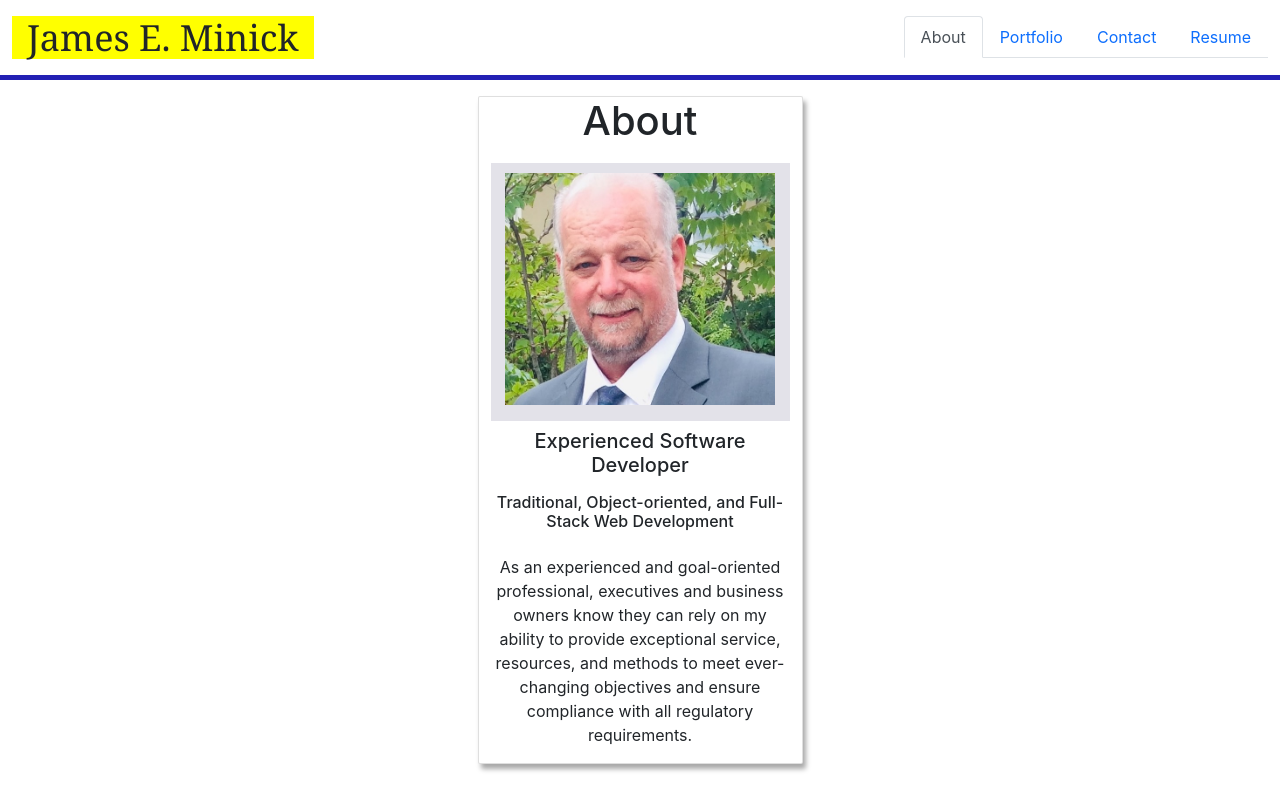
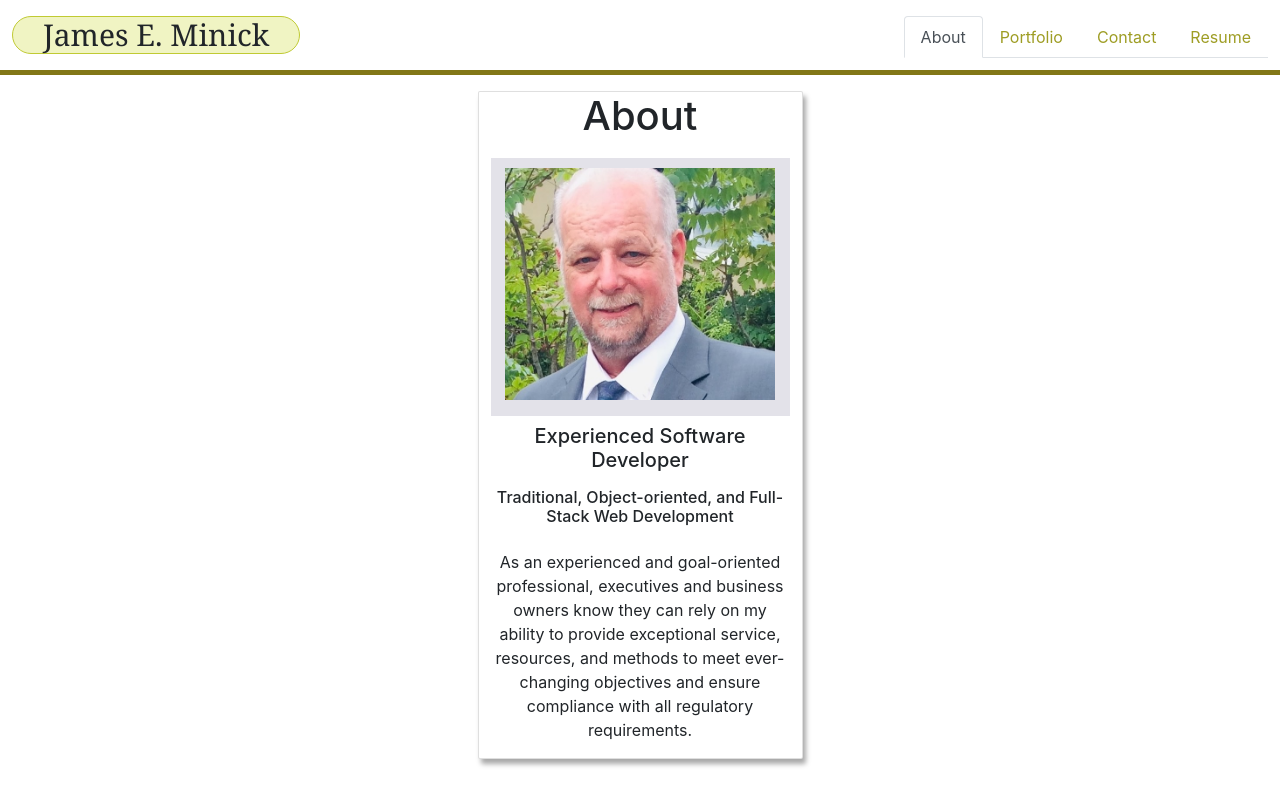
Before and after one commit to JEMinick/React-Portfolio, a React (Create React App) app: page /about in a window 1280 px wide. Built offline with nearby package versions, Linux system fonts and the light colour scheme.

Commit message:
Tweaking user interface

```diff
--- a/package.json
+++ b/package.json
@@ -2,7 +2,7 @@
   "name": "portfolio",
   "version": "0.1.0",
   "private": true,
-  "homepage": "https://jeminick.github.io/my-app",
+  "homepage": "https://jeminick.github.io/React-Portfolio/",
   "dependencies": {
     "@testing-library/jest-dom": "^5.14.1",
     "@testing-library/react": "^11.2.7",
@@ -10,6 +10,7 @@
     "bootstrap": "^5.0.2",
     "bootstrap-icons": "^1.5.0",
     "framer-motion": "^4.1.17",
+    "gh-pages": "^3.2.3",
     "react": "^17.0.2",
     "react-bootstrap": "^1.6.1",
     "react-dom": "^17.0.2",
@@ -19,6 +20,8 @@
     "web-vitals": "^1.1.2"
   },
   "scripts": {
+    "predeploy": "npm run build",
+    "deploy": "gh-pages -d build",
     "start": "react-scripts start",
     "build": "react-scripts build",
     "test": "react-scripts test",
--- a/src/components/PortfolioCard.js
+++ b/src/components/PortfolioCard.js
@@ -12,10 +12,10 @@ function PortfolioCard(props) {
             <strong>Name:</strong> {props.name}
           </li>
           <li>
-            <strong>Project:</strong> {props.project}
+            <strong>Github:</strong> <a href={props.project} rel="noreferrer" target="_blank">Project Files</a>
           </li>
           <li>
-            <strong>Github:</strong> <a href={props.location} rel="noreferrer" target="_blank">Project</a>
+            <strong>Application:</strong> <a href={props.location} rel="noreferrer" target="_blank">Run</a>
           </li>
         </ul>
       </div>
--- a/src/components/Projects.js
+++ b/src/components/Projects.js
@@ -12,37 +12,37 @@ let aProjects = [
   {
     "name": "Personal Pet Vaccine Tracker",
     "image": "CPOPPVT.png",
-    "project": "CPO-PPVT",
-    "location": "https://jeminick.github.io/CPO_PPVT/"
+    "project": "https://jeminick.github.io/CPO_PPVT/",
+    "location": "https://cpoppvt.herokuapp.com/login"
   },
   {
     "name": "Brewery Crawler",
     "image": "brewery-crawler.png",
-    "project": "Brewery-Crawler",
+    "project": "https://github.com/JEMinick/Brewery-Crawler",
     "location": "https://jeminick.github.io/Brewery-Crawler/"
   },
   {
     "name": "Weather Map App",
     "image": "WeatherMap.png",
-    "project": "Weather-Dashboard",
+    "project": "https://github.com/JEMinick/Weather-Dashboard",
     "location": "https://jeminick.github.io/Weather-Dashboard/"
   },
   {
     "name": "JavaScript Coding Quiz App",
     "image": "CodeQuizApp.png",
-    "project": "JEM-CodeQuiz",
+    "project": "https://github.com/JEMinick/JEM-CodeQuiz",
     "location": "https://jeminick.github.io/JEM-CodeQuiz/"
   },
   {
     "name": "Daily Planner App",
     "image": "DailyPlanner.png",
-    "project": "Daily-Planner",
+    "project": "https://github.com/JEMinick/Daily-Planner",
     "location": "https://jeminick.github.io/Daily-Planner/"
   },
   {
     "name": "Password Generator",
     "image": "password-generator.png",
-    "project": "password-generator",
+    "project": "https://github.com/JEMinick/password-generator",
     "location": "https://jeminick.github.io/password-generator/"
   }
 ]
--- a/src/components/Resume.js
+++ b/src/components/Resume.js
@@ -8,13 +8,6 @@ function Resume() {
     <div className="row row-home">
 
       <div className="col">
-      </div>
-
-      <div className="card col-4">
-        {/* <h1 className="text-center">About</h1> */}
-        <div className="about-container">
-          <img src={ResumePDF} alt="minick-resume" className="profile-photo mb-3"></img>
-        </div>
       </div>
 
       <div className="card col-4">
@@ -34,6 +27,13 @@ function Resume() {
         {/* <a href="https://github.com/JEMinick" className="ml-5">Github</a> */}
       </div>
 
+      <div className="card col-4">
+        {/* <h1 className="text-center">About</h1> */}
+        <div className="about-container">
+          <img src={ResumePDF} alt="minick-resume" className="profile-photo mb-3"></img>
+        </div>
+      </div>
+
       <div className="col">
       </div>
 
--- a/src/index.css
+++ b/src/index.css
@@ -13,23 +13,36 @@ code {
 }
 
 .header {
-  border-bottom: 5px solid #2220b4;
+  border-bottom: 5px solid #827717;
 }
 
 .nav-tabs {
   margin-top: 1rem;
   margin-bottom: 0.5rem;
   float: right;
+  background-color: white;
+  color: black;
   /* margin-right: 10%; */
   /* border: 5px solid yellow; */
+}
+
+/* .nav-item {
+  background-color: white;
+  color: white;
+} */
+
+.nav-link {
+  color: #9e9d24 ;
+  background-color: black;
 }
 
 .hdr-left {
   float: left;
   /* border: 1px solid yellow; */
-  background-color: yellow;
-  padding-left: 15px;
-  padding-right: 15px;
+  background-color: #f0f4c3;
+  padding-left: 30px;
+  padding-right: 30px;
+  border-radius: 2rem;
 }
 
 /* .hdr-font {
@@ -46,8 +59,9 @@ p {
   margin-bottom: 1rem;
 }
 h1 p {
-  font-size: 36px;
+  font-size: 30px;
   font-family: Georgia, 'Times New Roman', Times, serif;
+  border: 1px solid #c0ca33;
 }
 
 .card {
```
Also changed, not shown: 1 other file (tests, documents, lock files or other folders).
